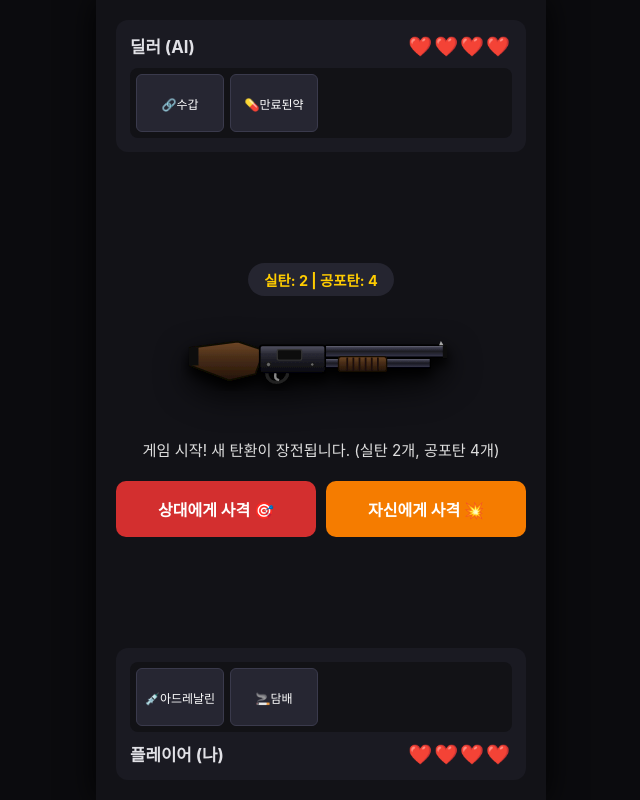
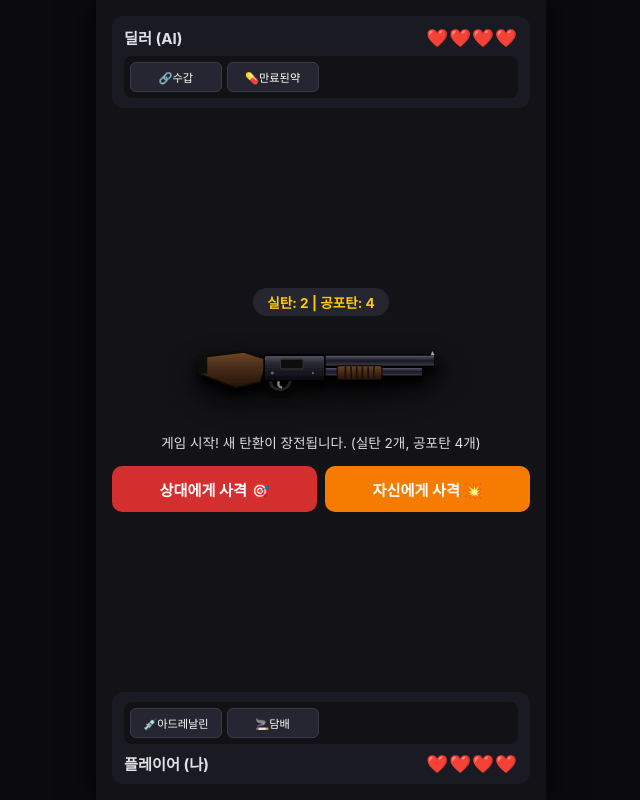
Before and after one commit to jangerine/Bugshot, a website: page public/index.html in a window 1280 px wide. Both pictures are taken after a click on the button "🤖 AI 딜러와 대결 (1인용)". Shown: the whole page, without its empty margins (319-959 px from the left). Drawn offline with nearby package versions, Linux system fonts and the light colour scheme; no server answers.

Commit message:
Update style.css

```diff
--- a/public/style.css
+++ b/public/style.css
@@ -13,55 +13,59 @@ body {
   justify-content: center;
   align-items: center;
   min-height: 100vh;
-  overflow: hidden;
+  min-height: 100dvh; /* 모바일 동적 높이 대응 */
+  padding: 0;
+  margin: 0;
 }
 
 #app {
   width: 100%;
   max-width: 450px;
   height: 100vh;
-  max-height: 850px;
+  height: 100dvh;
   background-color: #121217;
   display: flex;
   flex-direction: column;
   position: relative;
   box-shadow: 0 0 30px rgba(0, 0, 0, 0.9);
+  overflow-y: auto; /* 화면이 작으면 스크롤 가능하도록 설정 */
 }
 
 .card {
-  padding: 20px;
-  height: 100%;
+  padding: 16px;
+  min-height: 100%;
   display: flex;
   flex-direction: column;
   justify-content: space-between;
+  gap: 10px;
 }
 
 .hidden {
   display: none !important;
 }
 
-/* 로비 스타일 */
+/* 로비 화면 */
 .title {
   font-size: 2rem;
   text-align: center;
   color: #ff3b30;
   letter-spacing: 2px;
-  margin-top: 40px;
+  margin-top: 20px;
   text-shadow: 0 0 10px rgba(255, 59, 48, 0.5);
 }
 
 .subtitle {
   text-align: center;
   color: #8e8e93;
-  font-size: 0.9rem;
-  margin-bottom: 30px;
+  font-size: 0.85rem;
+  margin-bottom: 20px;
 }
 
 .input-group {
   display: flex;
   flex-direction: column;
-  gap: 8px;
-  margin-bottom: 20px;
+  gap: 6px;
+  margin-bottom: 15px;
 }
 
 .input-group label {
@@ -70,12 +74,12 @@ body {
 }
 
 .input-group input {
-  padding: 14px;
+  padding: 12px;
   border-radius: 8px;
   border: 1px solid #2c2c35;
   background-color: #1c1c24;
   color: #fff;
-  font-size: 1rem;
+  font-size: 0.95rem;
   outline: none;
 }
 
@@ -86,16 +90,16 @@ body {
 .button-group {
   display: flex;
   flex-direction: column;
-  gap: 12px;
-  margin-bottom: 30px;
+  gap: 10px;
+  margin-bottom: 20px;
 }
 
 .btn {
-  padding: 16px;
+  padding: 14px;
   border-radius: 10px;
   border: none;
   font-weight: bold;
-  font-size: 1rem;
+  font-size: 0.95rem;
   cursor: pointer;
   transition: all 0.2s;
 }
@@ -114,14 +118,14 @@ body {
   transform: scale(0.98);
 }
 
-/* 게임 판넬 및 플레이어 영역 */
+/* 플레이어 판넬 */
 .player-panel {
   background-color: #1a1a22;
-  padding: 14px;
+  padding: 10px 12px;
   border-radius: 12px;
   display: flex;
   flex-direction: column;
-  gap: 10px;
+  gap: 8px;
 }
 
 .player-info {
@@ -132,19 +136,20 @@ body {
 
 .name {
   font-weight: bold;
-  font-size: 1.05rem;
+  font-size: 0.95rem;
 }
 
 .hp-bar {
-  font-size: 1.2rem;
-  letter-spacing: 2px;
+  font-size: 1.1rem;
+  letter-spacing: 1px;
 }
 
 .items-container {
   display: grid;
   grid-template-columns: repeat(4, 1fr);
-  gap: 6px;
-  min-height: 70px;
+  gap: 5px;
+  max-height: 85px;
+  overflow-y: auto; /* 아이템 많아지면 스크롤 생성 */
   background-color: #121216;
   padding: 6px;
   border-radius: 8px;
@@ -155,8 +160,8 @@ body {
   color: #fff;
   border: 1px solid #3a3a4c;
   border-radius: 6px;
-  padding: 8px 4px;
-  font-size: 0.75rem;
+  padding: 6px 2px;
+  font-size: 0.7rem;
   cursor: pointer;
   white-space: nowrap;
   overflow: hidden;
@@ -170,7 +175,7 @@ body {
 
 @keyframes pulse {
   from { box-shadow: 0 0 2px #ffcc00; }
-  to { box-shadow: 0 0 10px #ffcc00; }
+  to { box-shadow: 0 0 8px #ffcc00; }
 }
 
 /* 테이블 및 산탄총 연출 영역 */
@@ -179,35 +184,36 @@ body {
   flex-direction: column;
   align-items: center;
   justify-content: center;
-  margin: 10px 0;
+  margin: 5px 0;
 }
 
 .bullet-info {
-  font-size: 0.9rem;
+  font-size: 0.85rem;
   background-color: #252530;
-  padding: 6px 16px;
+  padding: 4px 14px;
   border-radius: 20px;
   color: #ffcc00;
   font-weight: bold;
 }
 
 .shotgun-container {
-  margin: 10px 0;
+  margin: 5px 0;
   display: flex;
   justify-content: center;
   align-items: center;
-  min-height: 110px;
+  width: 100%;
 }
 
 .shotgun-icon {
-  width: 280px;
-  height: 110px;
-  filter: drop-shadow(0 10px 15px rgba(0, 0, 0, 0.8));
+  width: 100%;
+  max-width: 260px;
+  height: auto;
+  filter: drop-shadow(0 8px 12px rgba(0, 0, 0, 0.8));
   transition: transform 0.08s ease-in-out;
 }
 
 .shotgun-icon.recoil {
-  transform: translateX(-25px) rotate(-6deg) scale(1.05);
+  transform: translateX(-20px) rotate(-5deg) scale(1.03);
 }
 
 .muzzle-flash {
@@ -220,23 +226,25 @@ body {
 
 .status-text {
   text-align: center;
-  font-size: 0.95rem;
-  min-height: 45px;
+  font-size: 0.85rem;
+  min-height: 38px;
   display: flex;
   align-items: center;
   justify-content: center;
   color: #dedede;
+  padding: 0 5px;
 }
 
 .action-buttons {
   display: flex;
-  gap: 10px;
+  gap: 8px;
   width: 100%;
-  margin-top: 10px;
+  margin-top: 5px;
 }
 
 .action-buttons .btn {
   flex: 1;
+  padding: 12px;
 }
 
 /* 모달 피드백 */
@@ -252,23 +260,23 @@ body {
 
 .modal-content {
   background-color: #1e1e28;
-  padding: 24px;
+  padding: 20px;
   border-radius: 12px;
-  width: 80%;
+  width: 85%;
   text-align: center;
   border: 1px solid #333;
 }
 
-.modal-content h3 { margin-bottom: 12px; color: #ff3b30; }
-.modal-content p { margin-bottom: 20px; font-size: 0.95rem; color: #ccc; line-height: 1.4; }
+.modal-content h3 { margin-bottom: 10px; color: #ff3b30; }
+.modal-content p { margin-bottom: 16px; font-size: 0.9rem; color: #ccc; line-height: 1.4; }
 
-/* 사격 / 아이템 모션 시각 이펙트 */
-.shake { animation: shakeAnim 0.25s continuous; }
+/* 시각 이펙트 애니메이션 */
+.shake { animation: shakeAnim 0.25s; }
 @keyframes shakeAnim {
   0% { transform: translate(0, 0); }
-  25% { transform: translate(-8px, 5px); }
-  50% { transform: translate(8px, -5px); }
-  75% { transform: translate(-5px, -3px); }
+  25% { transform: translate(-6px, 4px); }
+  50% { transform: translate(6px, -4px); }
+  75% { transform: translate(-4px, -2px); }
   100% { transform: translate(0, 0); }
 }
 
@@ -286,7 +294,6 @@ body {
   100% { background-color: #121217; }
 }
 
-/* 아이템 모션 이펙트 색상 플래시 */
 .flash-item-green { animation: flashGreen 0.3s; }
 @keyframes flashGreen { 0% { background-color: #121217; } 50% { background-color: rgba(46, 255, 101, 0.2); } 100% { background-color: #121217; } }
 
```
